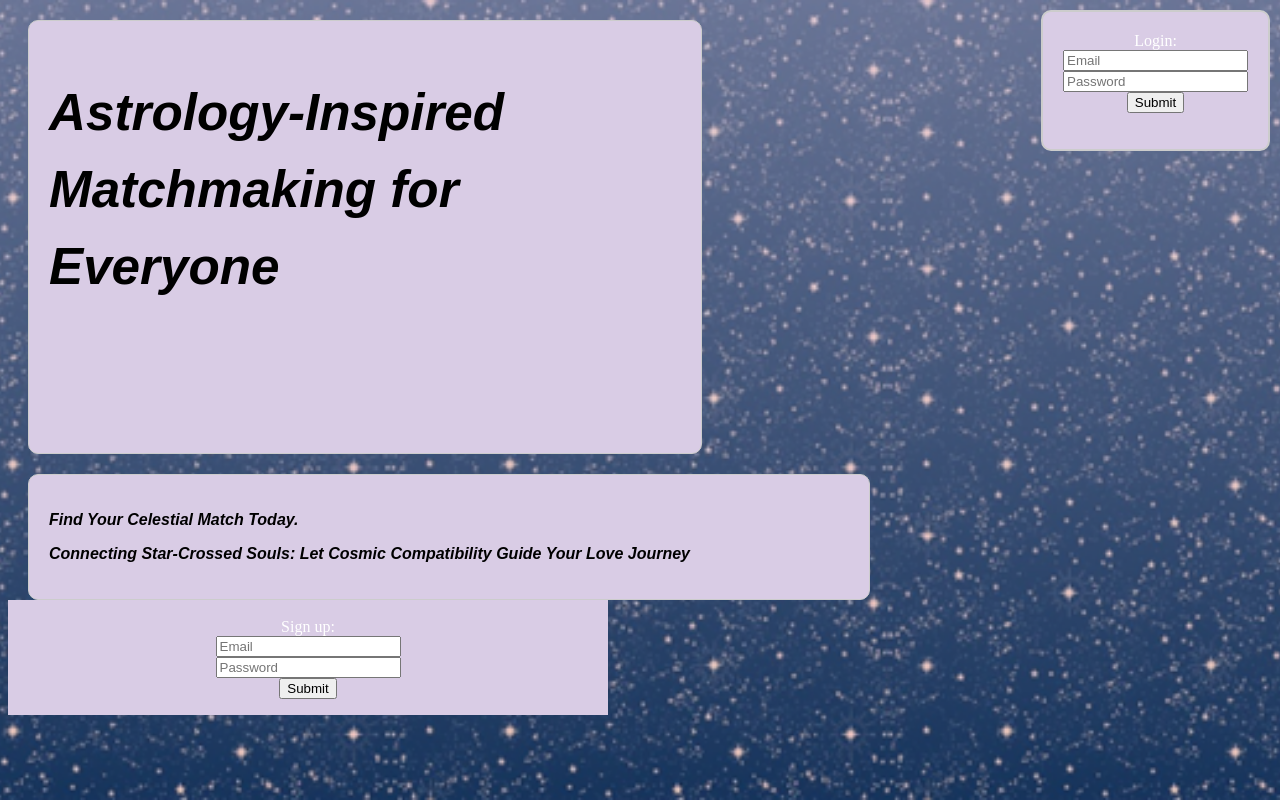
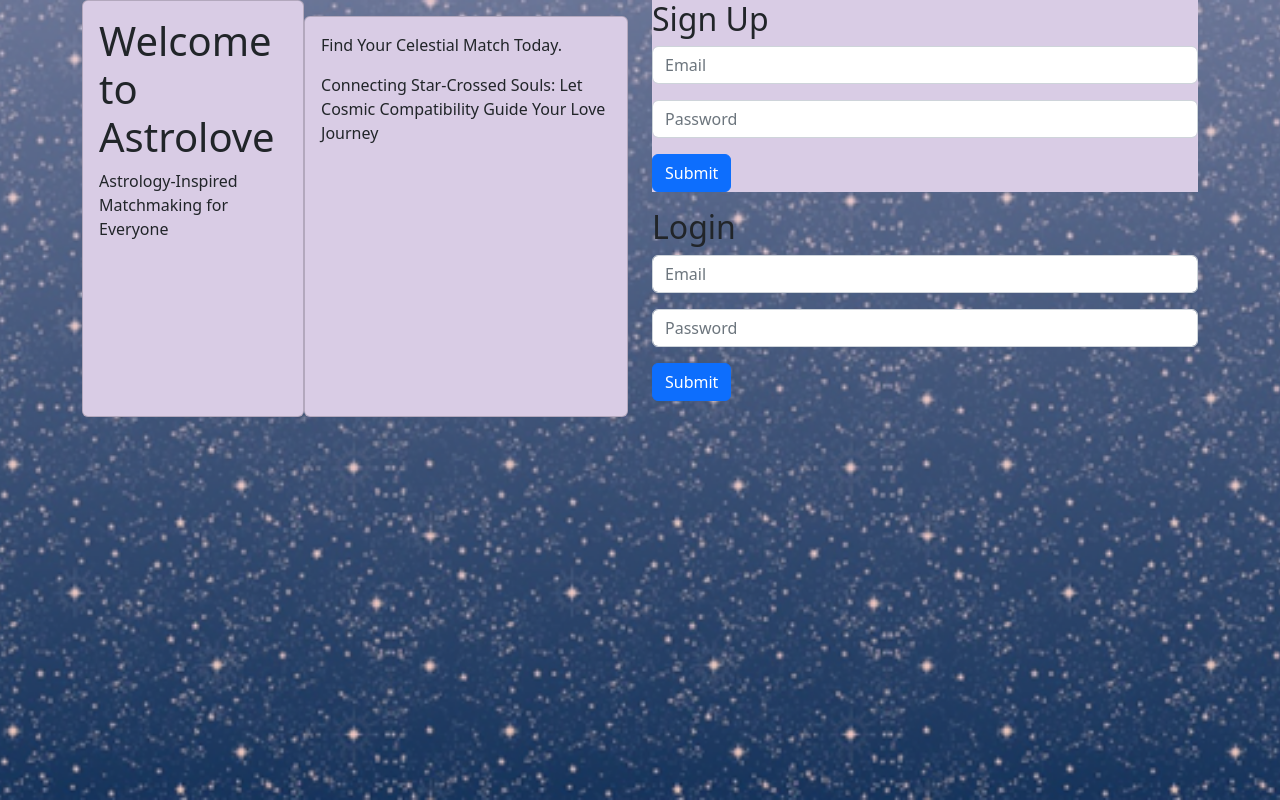
Before and after one commit to callum-4/Dating_Website, a PHP site: page / in a window 1280 px wide. Run offline with PHP 8.4, Linux system fonts and the light colour scheme; data comes from the database, SQL or seed files in the repository.

Commit message:
More UI stuff, changed to Bootstrap

```diff
--- a/src/Controller/formHandler.php
+++ b/src/Controller/formHandler.php
@@ -6,7 +6,7 @@ $user_logged;
 
 // Function to check if an email is unique when creating an account
 function uniqueEmail($email, $mysqli) {
-    $stmt = $mysqli->prepare("SELECT Email FROM users WHERE email = ?");
+    $stmt = $mysqli->prepare("SELECT Email FROM users WHERE Email = ?");
     $stmt->bind_param("s", $email);
     $stmt->execute();
     $stmt->store_result();
--- a/src/View/birthChart.php
+++ b/src/View/birthChart.php
@@ -2,7 +2,6 @@
     <div class="generalText">
         <body>
             <?php
-                session_start();
                 $utcTime = $_SESSION['birthInfo']['time'];//stored in db as utc
                 $time = new DateTime($utcTime, new DateTimeZone("utc"));
                 $time->setTimezone(new DateTimeZone('Asia/Tokyo'));//get the japanese time for liberaryarr = strDate.split(':')
--- a/src/index.php
+++ b/src/index.php
@@ -4,14 +4,21 @@
     <link href="./style.css" rel="stylesheet">
 </head>
 <body>
-<div class="box-container">
-        <div class="box">
-            <h1>Astrology-Inspired Matchmaking for Everyone</h1>
+
+<div class="container">
+    <div class="row">
+        <div class="col-lg-6 d-flex">
+            <div class="card">
+                <div class="card-body">
+                    <h1 class="card-title">Welcome to Astrolove</h1>
+                    <p class="card-text">Astrology-Inspired Matchmaking for Everyone</p>
                 </div>
-
-        <div class="box2">
-            <p>Find Your Celestial Match Today.</p>
-            <p>Connecting Star-Crossed Souls: Let Cosmic Compatibility Guide Your Love Journey</p>
+            </div>
+            <div class="card mt-3">
+                <div class="card-body">
+                    <p class="card-text">Find Your Celestial Match Today.</p>
+                    <p class="card-text">Connecting Star-Crossed Souls: Let Cosmic Compatibility Guide Your Love Journey</p>
+                </div>
             </div>
         </div>
  <?php
@@ -26,35 +33,37 @@
         error_log("Error: ". $e->getMessage());
     }
 	?>
-<div class="formHolderSignUp" >
-    <br>
+<div class="col-lg-6">
+            <div class="formHolderSignup">
+                <h2>Sign Up</h2>
                 <form method="post" id="signUp" action="./Controller/formHandler.php">
-    <div class="generalText">
-    Sign up:
+                    <div class="mb-3">
+                        <input type="email" class="form-control" name="email" placeholder="Email">
                     </div>
-    <input type="email" name="email" placeholder="Email">
-    <br>
-    <input type="password" name="password" placeholder="Password">
+                    <div class="mb-3">
+                        <input type="password" class="form-control" name="password" placeholder="Password">
+                    </div>
                     <input type="hidden" name="action" value="signUp">
-    <br>
-    <input type="submit" value="Submit">
+                    <button type="submit" class="btn btn-primary">Submit</button>
                 </form>
             </div>
 
-    <div class="formHolderLogin" >
-
-    <form method ="post" id="Login" action="./Controller/formHandler.php">
-    <div class="generalText">
-    Login:
+            <div class="formHolderLogin">
+                <h2>Login</h2>
+                <form method="post" id="Login" action="./Controller/formHandler.php">
+                    <div class="mb-3">
+                        <input type="email" class="form-control" name="email" placeholder="Email">
                     </div>
-    <input type="email" name="email" placeholder="Email">
-    <br>
-    <input type="password" name="password" placeholder="Password">
+                    <div class="mb-3">
+                        <input type="password" class="form-control" name="password" placeholder="Password">
+                    </div>
                     <input type="hidden" name="action" value="Login">
-    <br>
-    <input type="submit" value="Submit">
+                    <button type="submit" class="btn btn-primary">Submit</button>
                 </form>
             </div>
-
+        </div>
+    </div>
+</div>
+</div>
 </body>
 </html>
--- a/src/style.css
+++ b/src/style.css
@@ -1,3 +1,5 @@
+@import url('https://cdn.jsdelivr.net/npm/bootstrap@5.2.3/dist/css/bootstrap.min.css');
+
 body{
     background-image: url("Design/StarBackground.png");
     background-repeat: repeat-x;
@@ -9,6 +11,14 @@ body{
     width: 100%;
     height: 100%;
 }
+.card {
+    background-color: #D9CCE5;
+
+}
+.formHolderSignup {
+    background-color: #D9CCE5;
+}
+/*
 .formHolderSignup{
     max-width: 600px;
     display: flex;
@@ -28,9 +38,9 @@ body{
     right: 0;
     margin: 10px;
     padding: 20px;
-    text-align: center; /* Centering the text */
-    border-radius: 10px; /* Adding border radius for beveled edges */
-    border: 2px solid #ccc; /* Adding a border */
+    text-align: center;
+    border-radius: 10px;
+    border: 2px solid #ccc;
 }
 
 
@@ -58,7 +68,7 @@ body{
 }
 @media screen and (max-width: 600px) {
     .box {
-        font-size: 5vw; /* Adjust font size for smaller screens */
+        font-size: 5vw;
     }
 }
 .box2 {
@@ -72,3 +82,4 @@ body{
     font-weight: 800;
     font-style: italic;
 }
+*/
```
Lines whose indentation alone changed are shown as unchanged.
